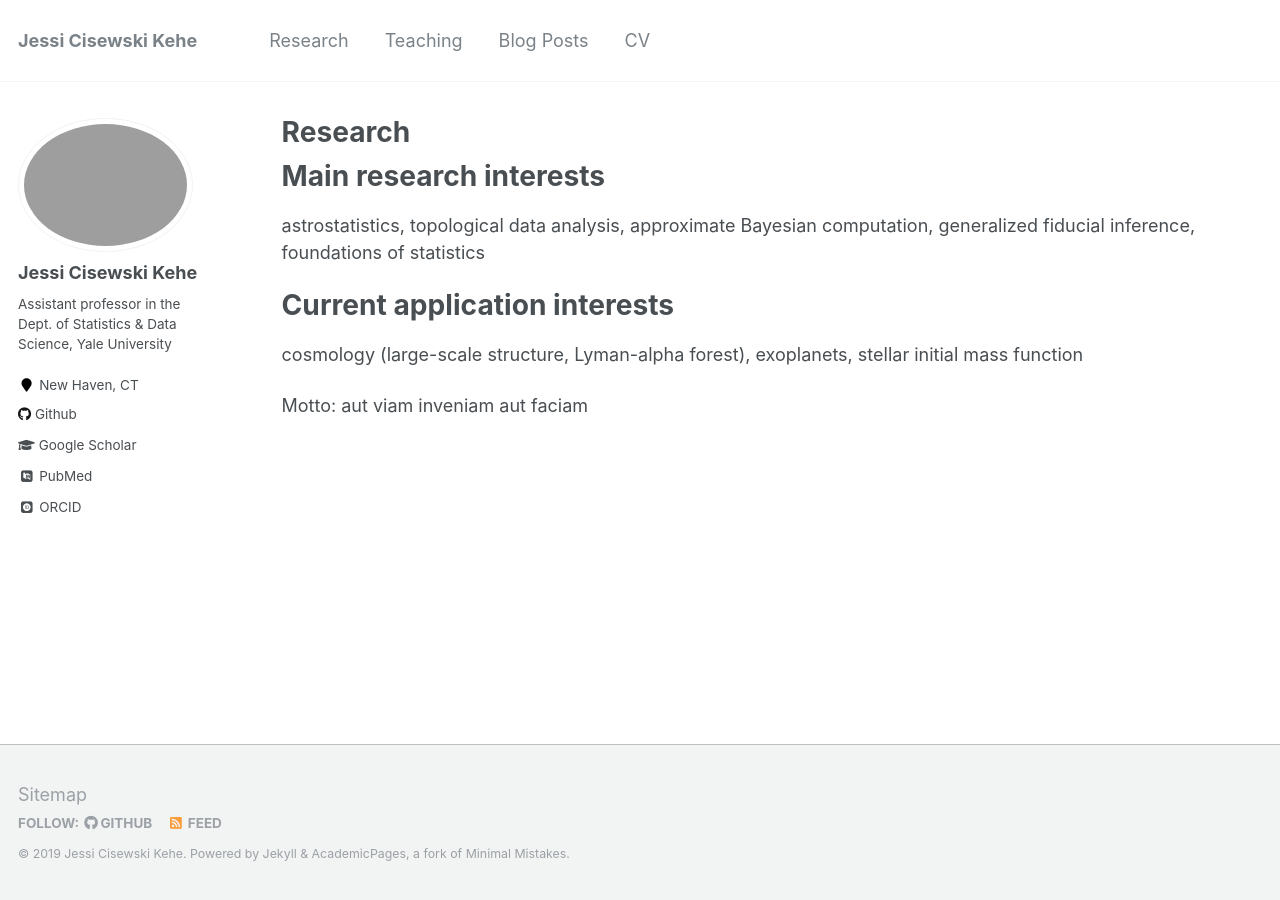
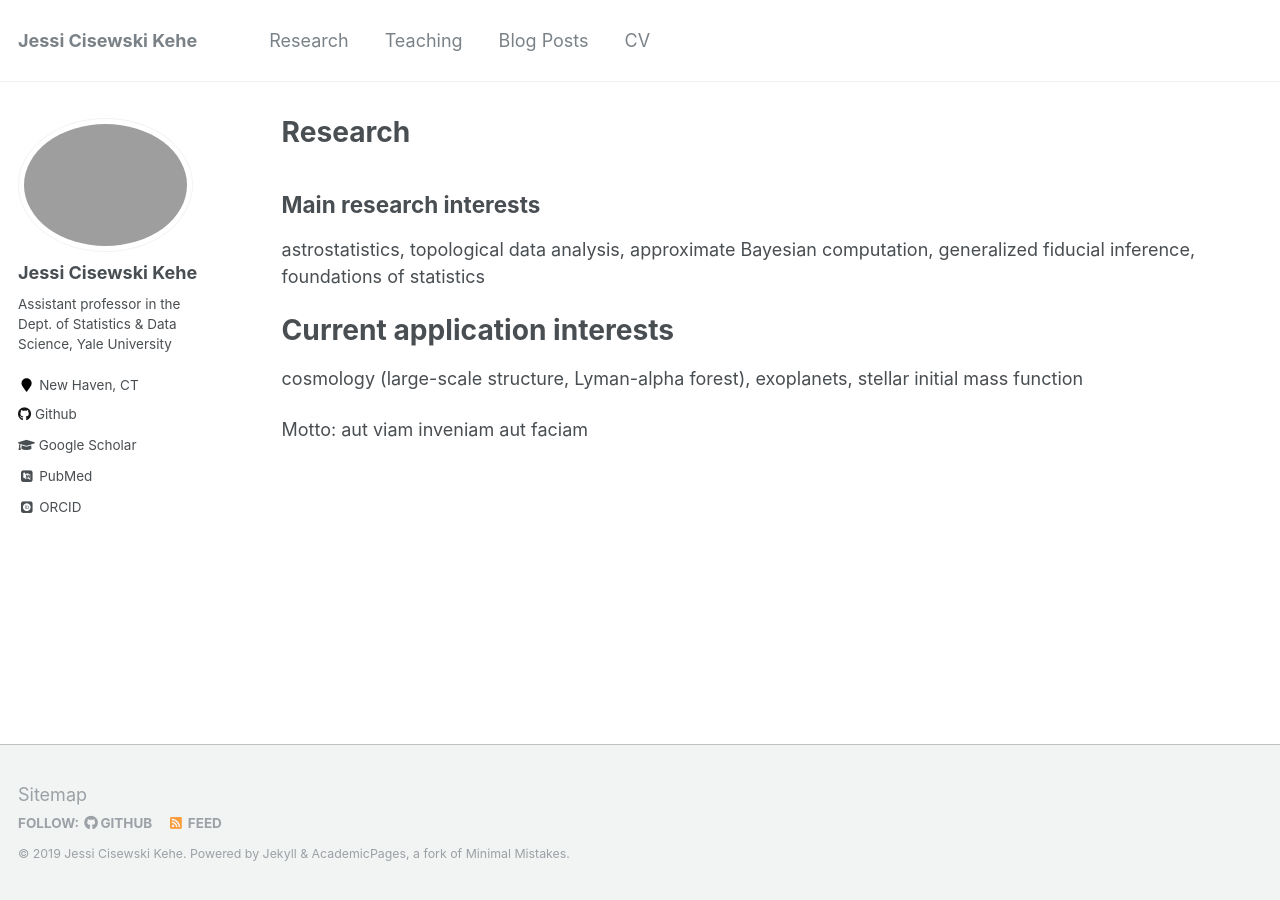
Before and after one commit to JessiCisewskiKehe/JessiCisewskiKehe.github.io, a Jekyll site: the page built from _pages/research.md, in a window 1280 px wide. Built offline with Jekyll 4.4.1, drawn with Linux system fonts in a browser that asks for light colours; some web fonts are replaced.

```diff
--- a/_pages/research.md
+++ b/_pages/research.md
@@ -5,8 +5,8 @@ permalink: /research/
 author_profile: true
 ---
 
-Main research interests
-======
+## Main research interests
+
 astrostatistics, topological data analysis, approximate Bayesian computation, generalized fiducial inference, foundations of statistics
 
 
```
